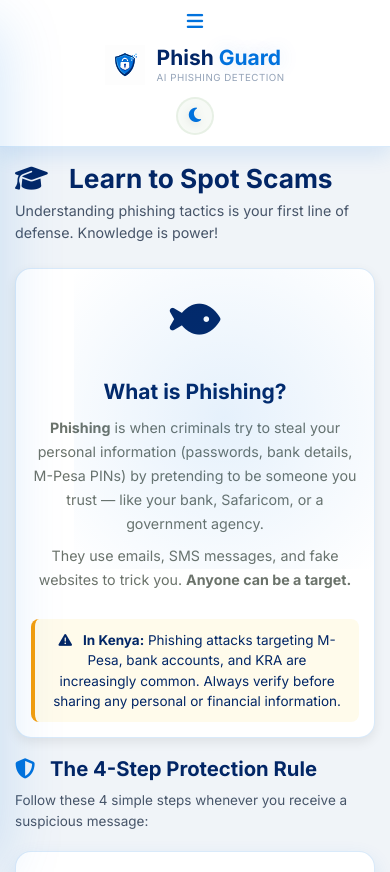
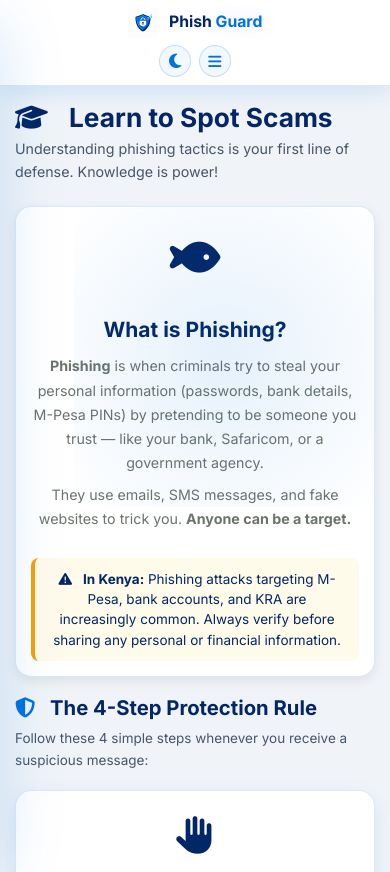
Before and after one commit to willy-havertz/phishing-detection, a React (Vite) app in the folder frontend/: page /education in a window 390 px wide. Shown: the top 872 px of the page. Built offline with nearby package versions, Linux system fonts and the light colour scheme; no server answers.

Commit message:
refactor: reorganize Header component layout and enhance theme toggle styles for improved UI consistency

```diff
--- a/frontend/src/components/Header.jsx
+++ b/frontend/src/components/Header.jsx
@@ -14,10 +14,6 @@ function Header() {
   return (
     <>
       <header className="header">
-        <button className="menu-toggle" onClick={() => setIsSidebarOpen(true)}>
-          <i className="fas fa-bars"></i>
-        </button>
-
         <NavLink to="/" className="logo">
           <img src="/logo.svg" alt="Phish Guard Logo" className="logo-img" style={{ width: '40px', height: '40px' }} />
           <div className="logo-text-wrap">
@@ -47,6 +43,9 @@ function Header() {
 
         <div className="header-actions">
           <ThemeToggle />
+          <button className="menu-toggle" onClick={() => setIsSidebarOpen(true)}>
+            <i className="fas fa-bars"></i>
+          </button>
         </div>
       </header>
 
--- a/frontend/src/theme-enhanced.css
+++ b/frontend/src/theme-enhanced.css
@@ -130,25 +130,82 @@ body {
   z-index: 1000;
   display: flex !important;
   align-items: center !important;
-  justify-content: space-between !important;
+  justify-content: flex-end !important; /* Pushes everything to the right */
+  gap: 1.5rem !important;
   padding: 0.75rem 1.5rem !important;
   transition: all var(--transition-slow);
 }
 
+.logo {
+  display: flex !important;
+  align-items: center !important;
+  gap: 0.75rem !important;
+  text-decoration: none !important;
+  order: 1; /* Name and Logo pushed to the right */
+}
+
+.header-actions {
+  display: flex !important;
+  align-items: center !important;
+  gap: 1rem !important;
+  flex-shrink: 0 !important;
+  order: 2; /* Actions next to Logo */
+}
+
 .menu-toggle {
-  display: none !important;
-  background: transparent !important;
-  border: none !important;
-  font-size: 1.25rem !important;
+  display: flex !important;
+  align-items: center !important;
+  justify-content: center !important;
+  background: rgba(1, 114, 221, 0.05) !important;
+  border: 1.5px solid rgba(1, 114, 221, 0.2) !important;
+  border-radius: 50% !important;
+  font-size: 1rem !important;
   color: var(--primary) !important;
   cursor: pointer !important;
+  padding: 0 !important;
+  width: 32px !important;
+  height: 32px !important;
+  display: none !important;
+  transition: all var(--transition-base) !important;
+}
+
+.menu-toggle:hover {
+  background: rgba(1, 114, 221, 0.1) !important;
+  transform: scale(1.05) !important;
+}
+
+.desktop-nav {
+  margin-right: auto !important;
+  display: flex !important;
+  gap: 1.5rem !important;
 }
 
 @media (max-width: 991px) {
+  .header {
+    padding: 0.5rem 1rem !important;
+    gap: 0.5rem !important;
+    justify-content: flex-end !important;
+  }
   .menu-toggle {
-    display: block !important;
+    display: flex !important;
   }
   .desktop-nav {
+    display: none !important;
+  }
+  .header-actions {
+    gap: 0.5rem !important;
+  }
+
+  .logo-img {
+    width: 30px !important;
+    height: 30px !important;
+  }
+
+  .logo-text {
+    font-size: 1.05rem !important;
+  }
+
+  .logo-tagline {
     display: none !important;
   }
 }
--- a/frontend/src/theme-toggle.css
+++ b/frontend/src/theme-toggle.css
@@ -3,32 +3,33 @@
   display: flex;
   align-items: center;
   justify-content: center;
-  width: 42px;
-  height: 42px;
-  background: rgba(172, 200, 162, 0.1);
-  border: 2px solid rgba(172, 200, 162, 0.2);
+  width: 38px;
+  height: 38px;
+  background: rgba(1, 114, 221, 0.05);
+  border: 1.5px solid rgba(1, 114, 221, 0.2);
   border-radius: 50%;
   cursor: pointer;
   transition: all var(--transition-base);
-  font-size: 1.3rem;
+  font-size: 1.1rem;
   position: relative;
   overflow: hidden;
+  color: var(--primary);
 }
 
 .theme-toggle::before {
   content: '';
   position: absolute;
   inset: 0;
-  background: radial-gradient(circle, rgba(172, 200, 162, 0.3), transparent);
+  background: radial-gradient(circle, rgba(1, 114, 221, 0.2), transparent);
   opacity: 0;
   transition: opacity var(--transition-base);
 }
 
 .theme-toggle:hover {
-  background: rgba(172, 200, 162, 0.2);
-  border-color: rgba(172, 200, 162, 0.4);
-  transform: scale(1.1) rotate(15deg);
-  box-shadow: 0 4px 16px rgba(172, 200, 162, 0.3);
+  background: rgba(1, 114, 221, 0.1);
+  border-color: rgba(1, 114, 221, 0.4);
+  transform: scale(1.05) rotate(15deg);
+  box-shadow: 0 4px 12px rgba(1, 114, 221, 0.15);
 }
 
 .theme-toggle:hover::before {
@@ -36,42 +37,27 @@
 }
 
 .theme-toggle:active {
-  transform: scale(0.95) rotate(15deg);
+  transform: scale(0.92);
 }
 
 .theme-toggle-icon {
   position: relative;
   z-index: 1;
   transition: transform var(--transition-base);
-  filter: drop-shadow(0 2px 4px rgba(0, 0, 0, 0.1));
-}
-
-.theme-toggle:hover .theme-toggle-icon {
-  transform: rotate(-15deg) scale(1.1);
 }
 
 /* Dark theme adjustments */
 [data-theme="dark"] .theme-toggle {
-  background: rgba(172, 200, 162, 0.15);
-  border-color: rgba(172, 200, 162, 0.3);
-}
-
-[data-theme="dark"] .theme-toggle:hover {
-  background: rgba(172, 200, 162, 0.25);
-  border-color: rgba(172, 200, 162, 0.5);
+  background: rgba(1, 114, 221, 0.1);
+  border-color: rgba(1, 114, 221, 0.2);
+  color: var(--primary-light);
 }
 
 /* Animation when theme changes */
 @keyframes themeTransition {
-  0% {
-    transform: scale(1) rotate(0deg);
-  }
-  50% {
-    transform: scale(1.2) rotate(180deg);
-  }
-  100% {
-    transform: scale(1) rotate(360deg);
-  }
+  0% { transform: scale(1) rotate(0deg); }
+  50% { transform: scale(1.15) rotate(180deg); }
+  100% { transform: scale(1) rotate(360deg); }
 }
 
 .theme-toggle.transitioning {
@@ -79,10 +65,10 @@
 }
 
 /* Responsive positioning */
-@media (max-width: 768px) {
+@media (max-width: 600px) {
   .theme-toggle {
-    width: 38px;
-    height: 38px;
-    font-size: 1.1rem;
+    width: 32px;
+    height: 32px;
+    font-size: 0.95rem;
   }
 }
```
